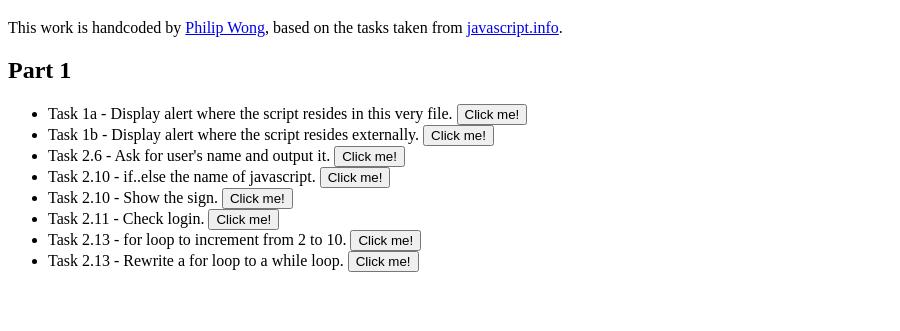
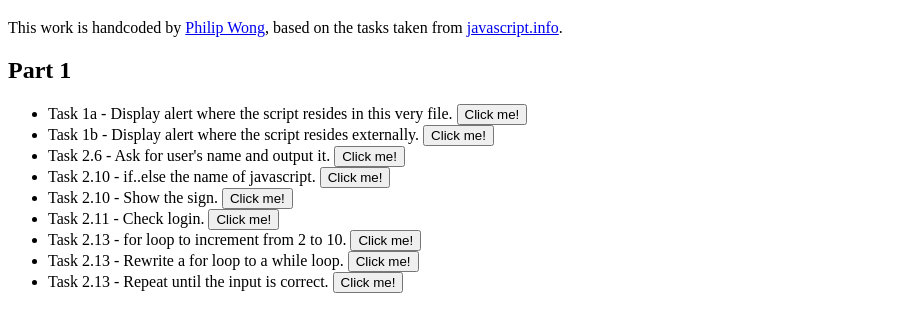
Before and after one commit to p2635/modern-js-tutorial, a plain HTML site: page index.html in a window 1280 px wide. Shown: the part 61-392 px from the top of the page, without its empty margins (0-900 px from the left). Drawn offline with Linux system fonts and the light colour scheme.

Commit message:
Working on the do-while task

```diff
--- a/index.html
+++ b/index.html
@@ -33,6 +33,9 @@
         <li>Task 2.13 - Rewrite a for loop to a while loop.
             <button type="button" onclick="javascript:forToWhile();">Click me!</button>
         </li>
+        <li>Task 2.13 - Repeat until the input is correct.
+            <button type="button" onclick="javascript:repeatUntilCorrect();">Click me!</button>
+        </li>
     </ul>
 
     </div>
--- a/part1/fundamentals/script.js
+++ b/part1/fundamentals/script.js
@@ -112,3 +112,18 @@ function forToWhile(){
         i++;
     }
 }
+
+/* Repeat until the input is correct
+My solution did not use 'do while' because the task did not instruct me to.
+(https://javascript.info/while-for#tasks)
+Date: 23 Jan 2023
+*/
+function repeatUntilCorrect(){
+
+    let answer = 0;
+    while(answer < 101){
+        answer = prompt("Please enter a number greater than 100. I won't ask you again!")
+        if((answer == null) || (answer == '')) break;
+    }
+
+}
```
Also changed, not shown: Part1.md (+2 -0 lines).
